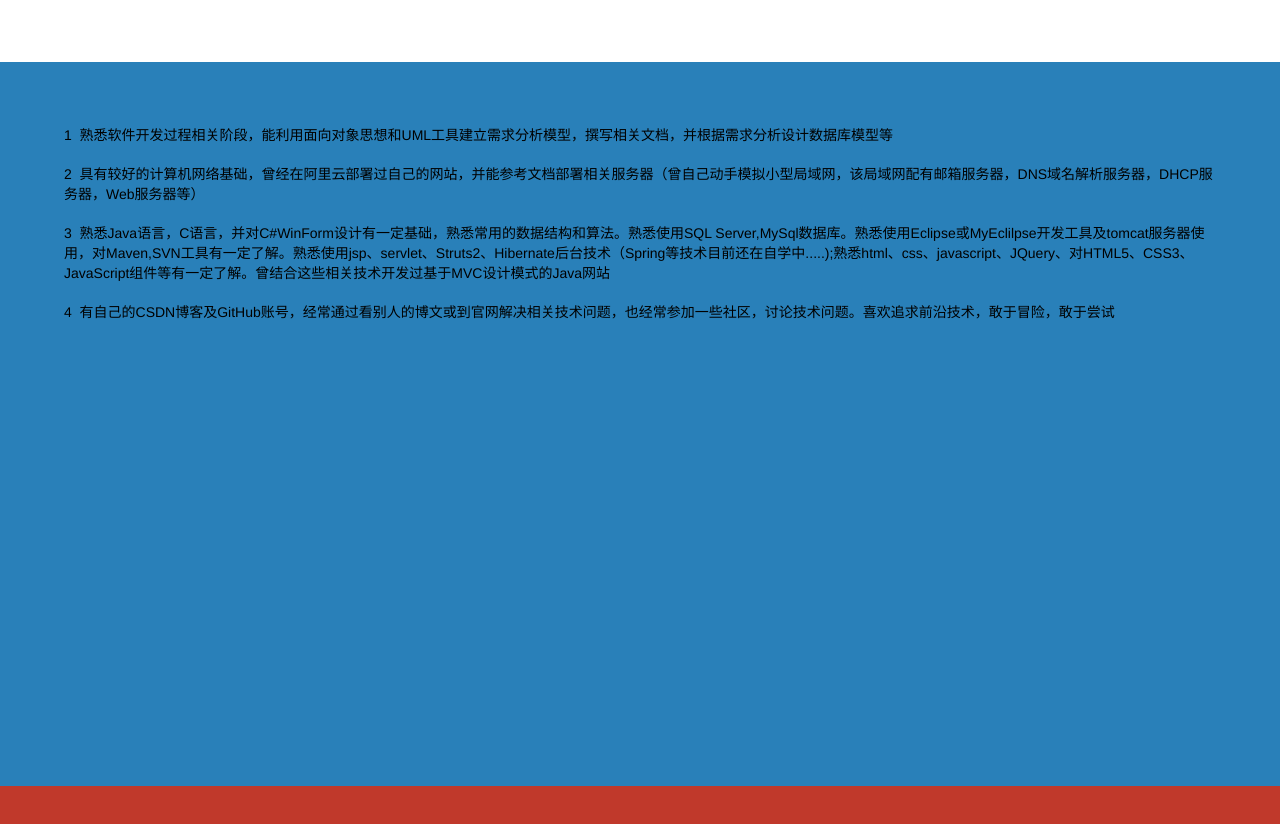
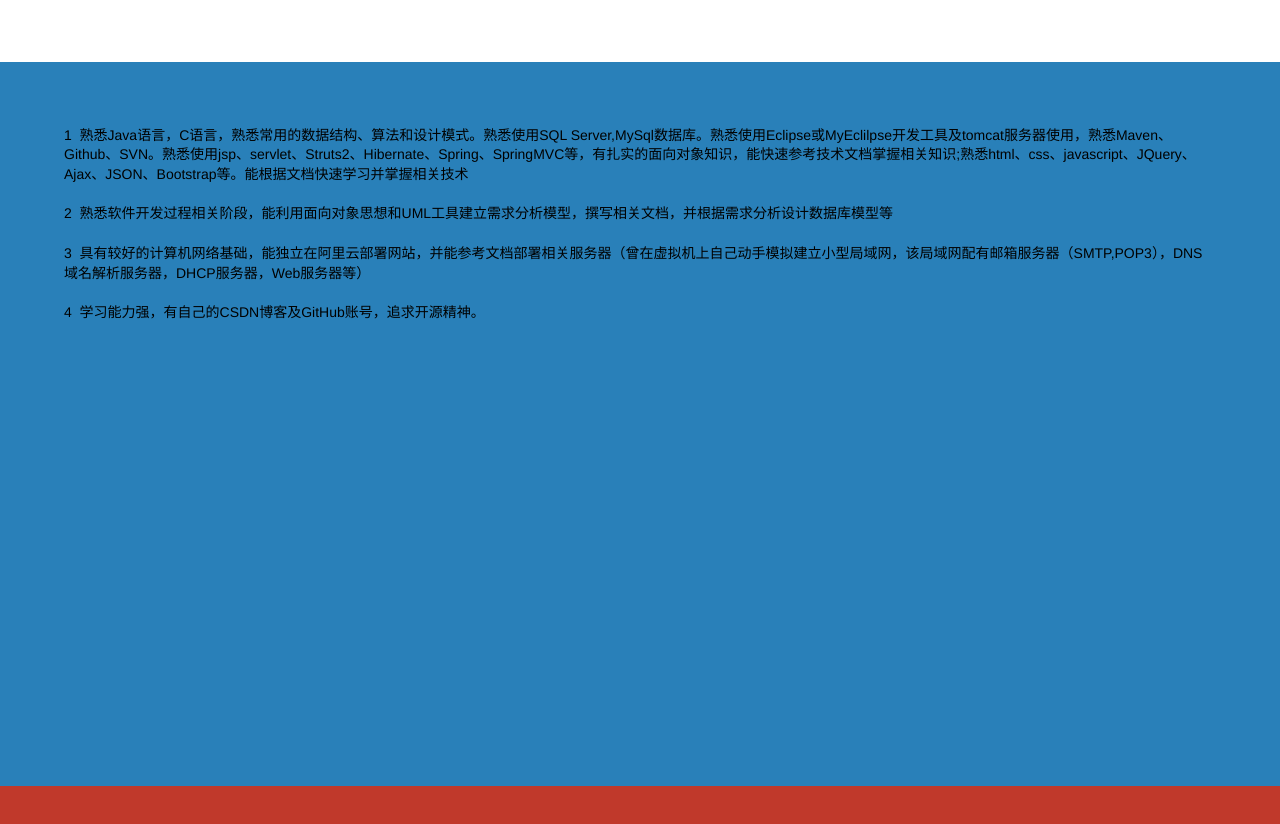
Before and after one commit to Lixianshengchao/Lixianshengchao, a plain HTML site: page index.html in a window 1280 px wide. Shown: the part 2420-3244 px from the top of the page. Drawn offline with Linux system fonts and the light colour scheme; files whose address does not match are found by name; a web font is replaced by a local one.

Commit message:
Update index.html

```diff
--- a/index.html
+++ b/index.html
@@ -79,10 +79,11 @@
 </div>
 <div id="skill" class="section-wrap section-skill" style="padding: 64px; top: 76px;">
 	<div class="section" style="padding:10 10 10 10; font-size:14px ;">
-		<p> 1&nbsp; 熟悉软件开发过程相关阶段，能利用面向对象思想和UML工具建立需求分析模型，撰写相关文档，并根据需求分析设计数据库模型等</p>
-                <p> 2&nbsp; 具有较好的计算机网络基础，曾经在阿里云部署过自己的网站，并能参考文档部署相关服务器（曾自己动手模拟小型局域网，该局域网配有邮箱服务器，DNS域名解析服务器，DHCP服务器，Web服务器等）</p>
-             	<p> 3&nbsp; 熟悉Java语言，C语言，并对C#WinForm设计有一定基础，熟悉常用的数据结构和算法。熟悉使用SQL Server,MySql数据库。熟悉使用Eclipse或MyEclilpse开发工具及tomcat服务器使用，对Maven,SVN工具有一定了解。熟悉使用jsp、servlet、Struts2、Hibernate后台技术（Spring等技术目前还在自学中.....);熟悉html、css、javascript、JQuery、对HTML5、CSS3、JavaScript组件等有一定了解。曾结合这些相关技术开发过基于MVC设计模式的Java网站</p>
-                <p> 4&nbsp; 有自己的CSDN博客及GitHub账号，经常通过看别人的博文或到官网解决相关技术问题，也经常参加一些社区，讨论技术问题。喜欢追求前沿技术，敢于冒险，敢于尝试 </p>
+		<p> 1&nbsp; 熟悉Java语言，C语言，熟悉常用的数据结构、算法和设计模式。熟悉使用SQL Server,MySql数据库。熟悉使用Eclipse或MyEclilpse开发工具及tomcat服务器使用，熟悉Maven、Github、SVN。熟悉使用jsp、servlet、Struts2、Hibernate、Spring、SpringMVC等，有扎实的面向对象知识，能快速参考技术文档掌握相关知识;熟悉html、css、javascript、JQuery、Ajax、JSON、Bootstrap等。能根据文档快速学习并掌握相关技术</p>
+                <p> 2&nbsp; 熟悉软件开发过程相关阶段，能利用面向对象思想和UML工具建立需求分析模型，撰写相关文档，并根据需求分析设计数据库模型等</p>
+             	<p> 3&nbsp; 具有较好的计算机网络基础，能独立在阿里云部署网站，并能参考文档部署相关服务器（曾在虚拟机上自己动手模拟建立小型局域网，该局域网配有邮箱服务器（SMTP,POP3），DNS域名解析服务器，DHCP服务器，Web服务器等）</p>
+<p> 4&nbsp; 学习能力强，有自己的CSDN博客及GitHub账号，追求开源精神。 </p>
+
         </div>
 </div>
 <div id="contact" class="section-wrap section-contact" style="top: -128px;">
```
